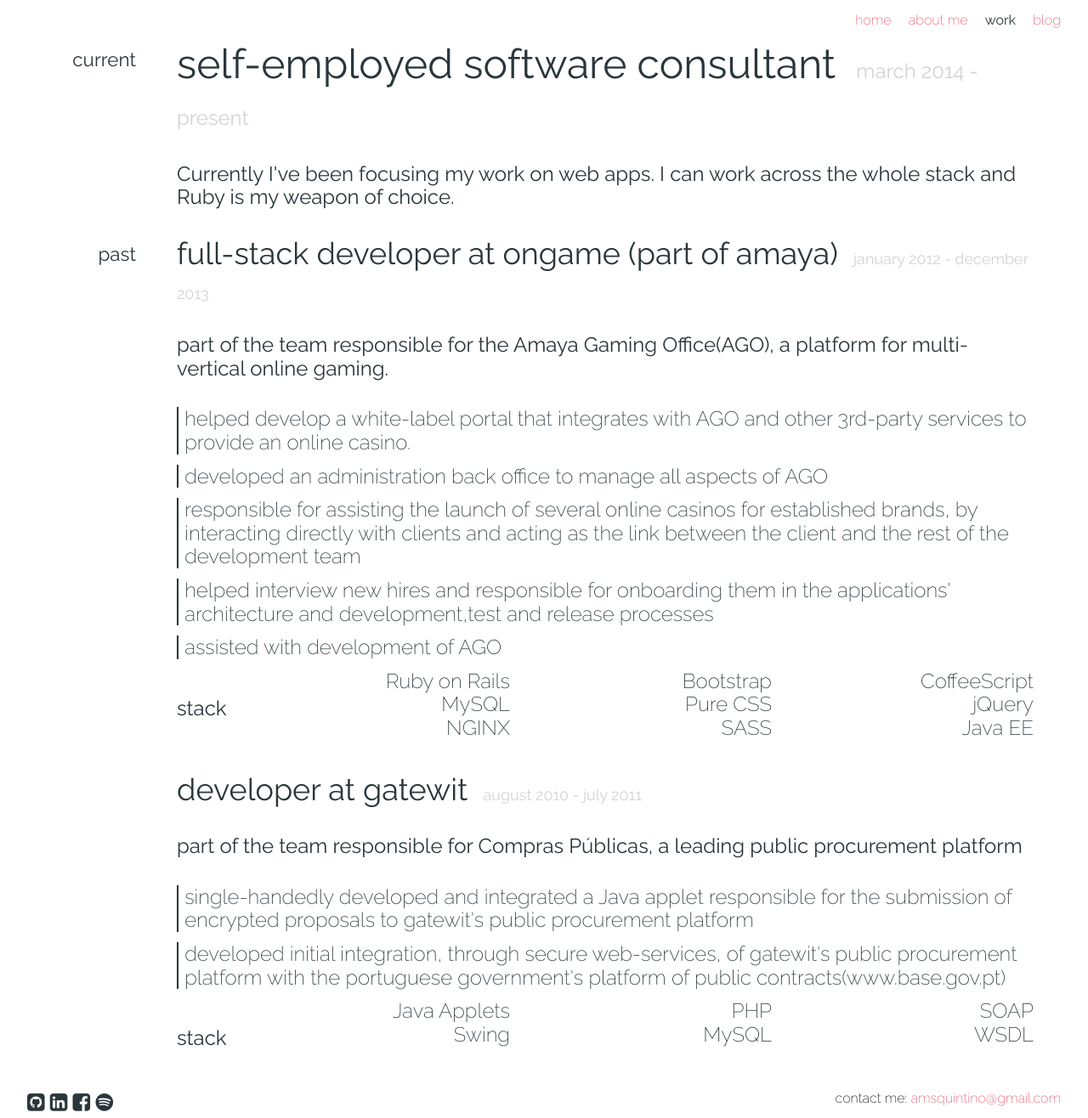
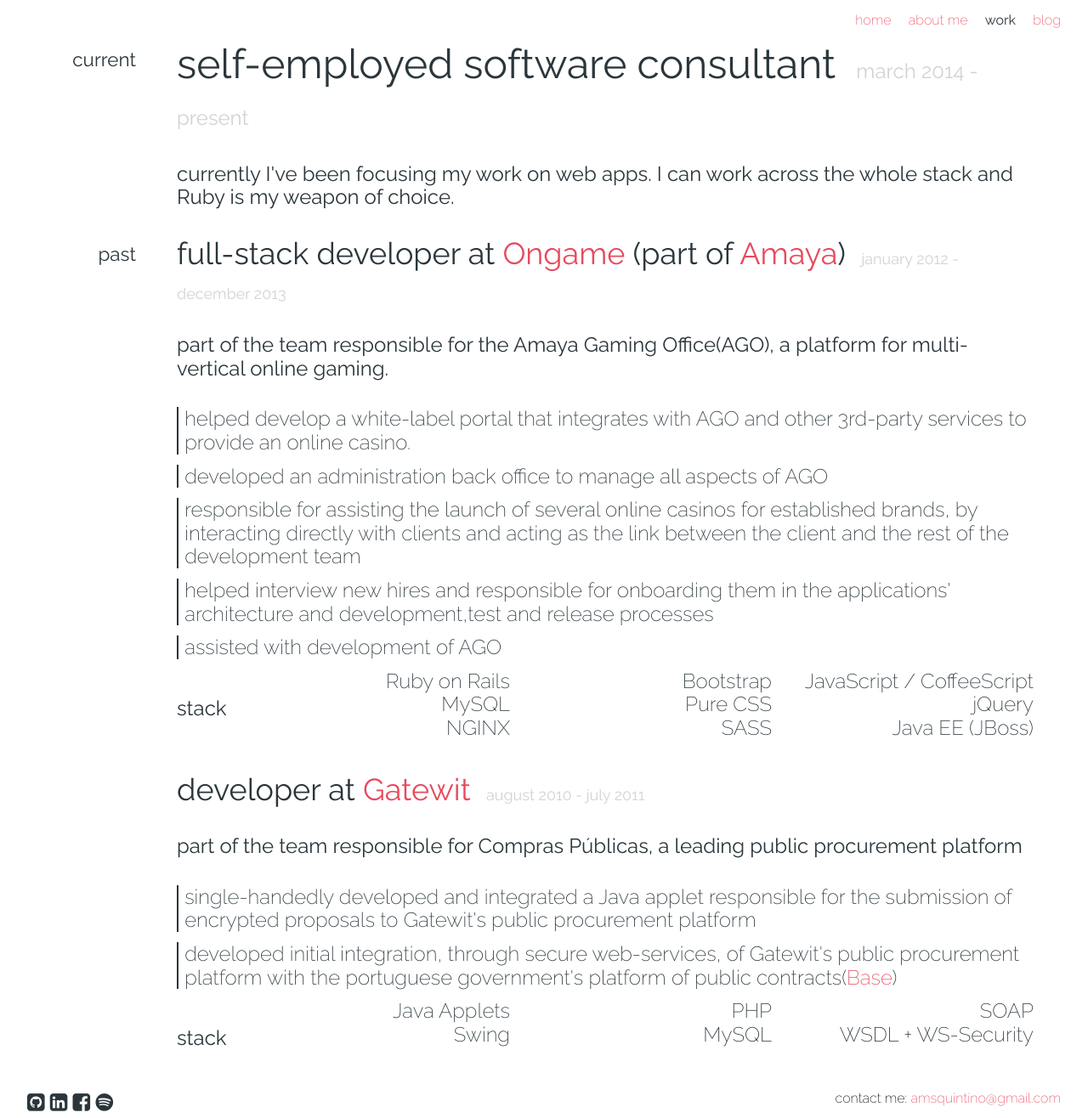
Before and after one commit to alexquintino/alexquintino.github.io, a Jekyll site: the page built from work/index.html, in a window 1280 px wide and 1316 px high. Shown: the whole window at 85% size. Built offline with Jekyll 4.4.1, drawn with Linux system fonts in a browser that asks for light colours; nearby versions of some CDN libraries.

Commit message:
Add links to about and work pages

```diff
--- a/_data/links.yml
+++ b/_data/links.yml
@@ -2,3 +2,9 @@
 facebook: "https://www.facebook.com/alexandrequintino"
 linkedin: "https://www.linkedin.com/in/alexandrequintino"
 spotify: "https://play.spotify.com/user/118430647"
+ongame: "http://ongame.com"
+ist: "http://tecnico.ulisboa.pt/en/"
+kth: "https://www.kth.se/en"
+gatewit: "http://www.gatewit.com/en/"
+amaya: "http://www.amaya.com/"
+base: "http://www.base.gov.pt/"
--- a/about/index.html
+++ b/about/index.html
@@ -14,9 +14,9 @@
     </div>
 
     <div>
-      <p>I come from portugal where I studied at IST and worked for gatewit.</p>
-      <p>after that, I moved to stockholm to study at KTH and later work for ongame.</p>
-      <p>nowadays I'm based in geneva where I work as a software consultant.</p>
+      <p>I come from portugal where I studied at <a href={{site.data.links.ist}}>IST</a> and worked for <a href={{site.data.links.gatewit}}>Gatewit</a>.</p>
+      <p>after that, I moved to stockholm to study at <a href={{site.data.links.kth}}>KTH</a> and later work for <a href={{site.data.links.ongame}}>Ongame</a>.</p>
+      <p>nowadays I'm based in Geneva where I work as a software consultant.</p>
     </div>
 
     <div>
--- a/work/index.html
+++ b/work/index.html
@@ -11,7 +11,7 @@
     </div>
     <div class="pure-u-1 pure-u-md-11-12 copy">
       <h1 class="title">self-employed software consultant <span class="duration">march 2014 - present</span></h1>
-      <h4>Currently I've been focusing my work on web apps. I can work across the whole stack and Ruby is my weapon of choice.</h4>
+      <h4>currently I've been focusing my work on web apps. I can work across the whole stack and Ruby is my weapon of choice.</h4>
     </div>
   </div>
   <div class="pure-g">
@@ -19,7 +19,7 @@
       <h3>past</h3>
     </div>
     <div class="pure-u-1 pure-u-md-11-12 copy">
-      <h2 class="title">full-stack developer at ongame (part of amaya) <span class="duration">january 2012 - december 2013</span></h2>
+      <h2 class="title">full-stack developer at <a href={{site.data.links.ongame}}>Ongame</a> (part of <a href={{site.data.links.amaya}}>Amaya</a>) <span class="duration">january 2012 - december 2013</span></h2>
       <h4>part of the team responsible for the Amaya Gaming Office(AGO), a platform for multi-vertical online gaming.</h4>
       <div class="task"><p>helped develop a white-label portal that integrates with AGO and other 3rd-party services to provide an online casino.</p></div>
       <div class="task"><p>developed an administration back office to manage all aspects of AGO</p></div>
@@ -43,18 +43,18 @@
               <p>SASS</p>
             </div>
             <div class="pure-u-1 pure-u-md-1-3">
-              <p>CoffeeScript</p>
+              <p>JavaScript / CoffeeScript</p>
               <p>jQuery</p>
-              <p>Java EE</p>
+              <p>Java EE (JBoss)</p>
             </div>
           </div>
         </div>
       </div>
 
-      <h2>developer at gatewit <span class="duration">august 2010 - july 2011</span></h2>
+      <h2>developer at <a href={{site.data.links.gatewit}}>Gatewit</a> <span class="duration">august 2010 - july 2011</span></h2>
       <h4>part of the team responsible for Compras Públicas, a leading public procurement platform</h4>
-      <div class="task"><p>single-handedly developed and integrated a Java applet responsible for the submission of encrypted proposals to gatewit's public procurement platform</p></div>
-      <div class="task"><p>developed initial integration, through secure web-services, of gatewit's public procurement platform with the portuguese government's platform of public contracts(www.base.gov.pt)</p></div>
+      <div class="task"><p>single-handedly developed and integrated a Java applet responsible for the submission of encrypted proposals to Gatewit's public procurement platform</p></div>
+      <div class="task"><p>developed initial integration, through secure web-services, of Gatewit's public procurement platform with the portuguese government's platform of public contracts(<a href={{site.data.links.base}}>Base</a>)</p></div>
       <div class="pure-g stack">
         <div class="pure-u-1-2 pure-u-md-1-12 label">
           <h4>stack</h4>
@@ -71,7 +71,7 @@
             </div>
             <div class="pure-u-1 pure-u-md-1-3">
               <p>SOAP</p>
-              <p>WSDL</p>
+              <p>WSDL + WS-Security</p>
             </div>
           </div>
       </div>
```
